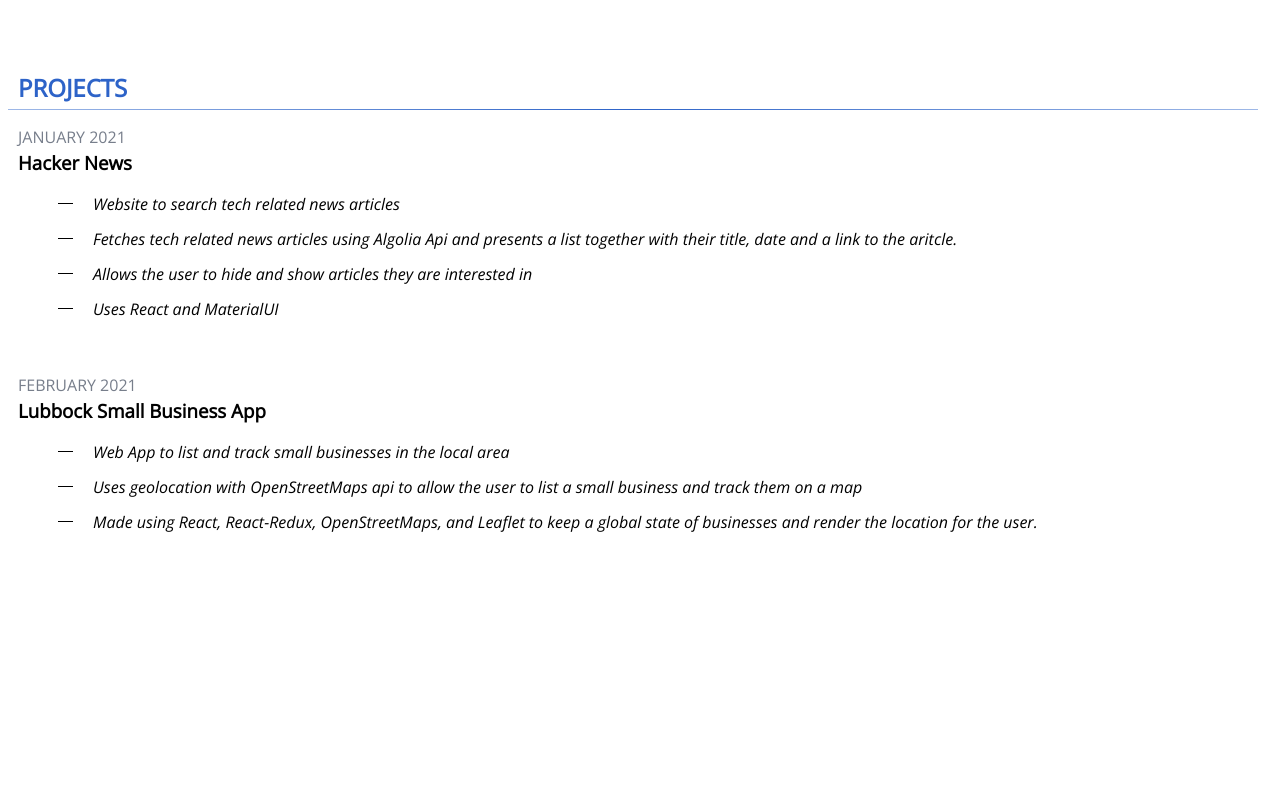
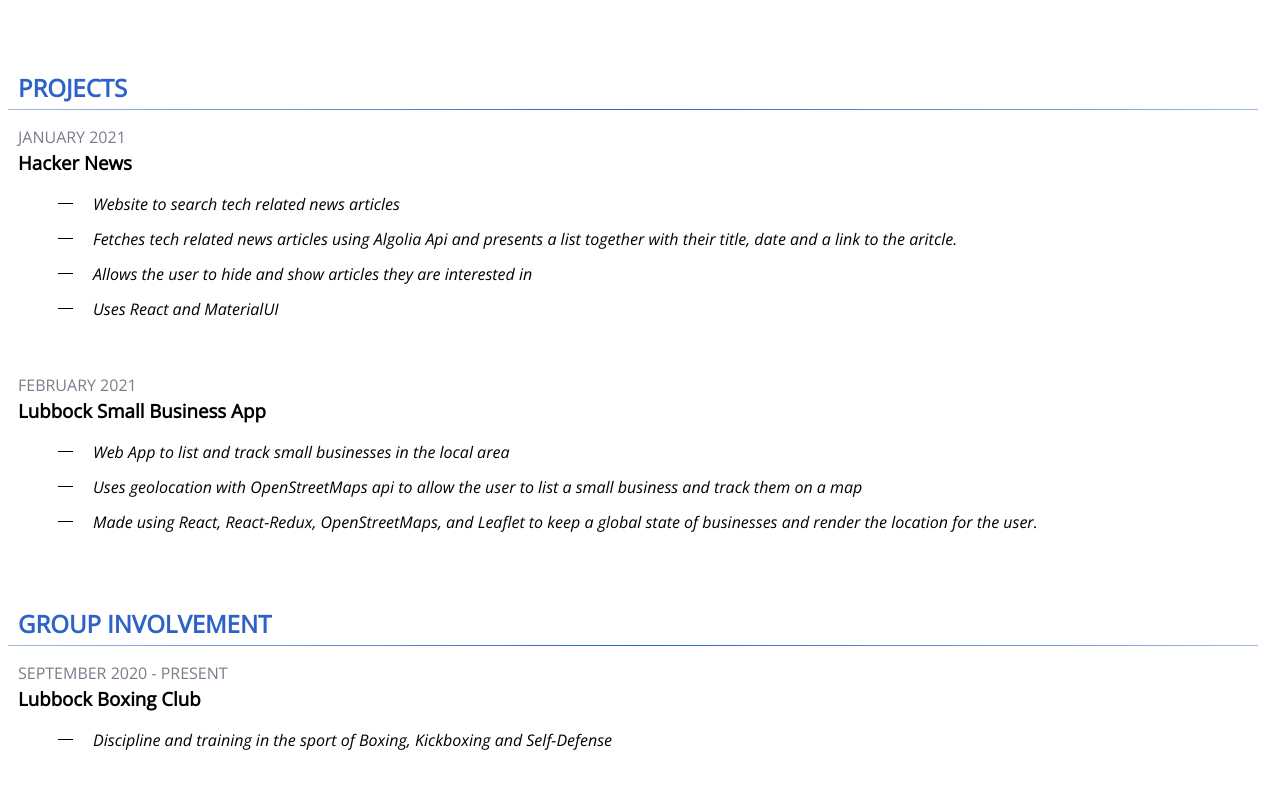
Before and after one commit to rockman4417/chris-foy-resume, a website: page index.html in a window 1280 px wide. Shown: the part 1266-2074 px from the top of the page. Before the commit the page ends 1861 px from the top, so only its background shows below. Drawn offline with nearby package versions, Linux system fonts and the light colour scheme.

Commit message:
added group involvement section

```diff
--- a/index.html
+++ b/index.html
@@ -122,6 +122,24 @@
 
     </div>
 
+    <div class='main'>
+        <div class='main-container'><h2>GROUP INVOLVEMENT</h2><div class='line'></div></div>
+        <div class='content-container'>
+            <p class='date'>SEPTEMBER 2020 - PRESENT</p>
+            <div class='title-container'><h3 class='title'>Lubbock Boxing Club</h3></div>
+            <div class='role-list'>
+                <ul>
+                    <li><p class='dash'></p> <p>Discipline and training in the sport of Boxing, Kickboxing and Self-Defense</p></li>
+
+                </ul>
+            </div>
+        </div>
+
+
+
+
+    </div>
+
 </div>
 </body>
 </html>
```
